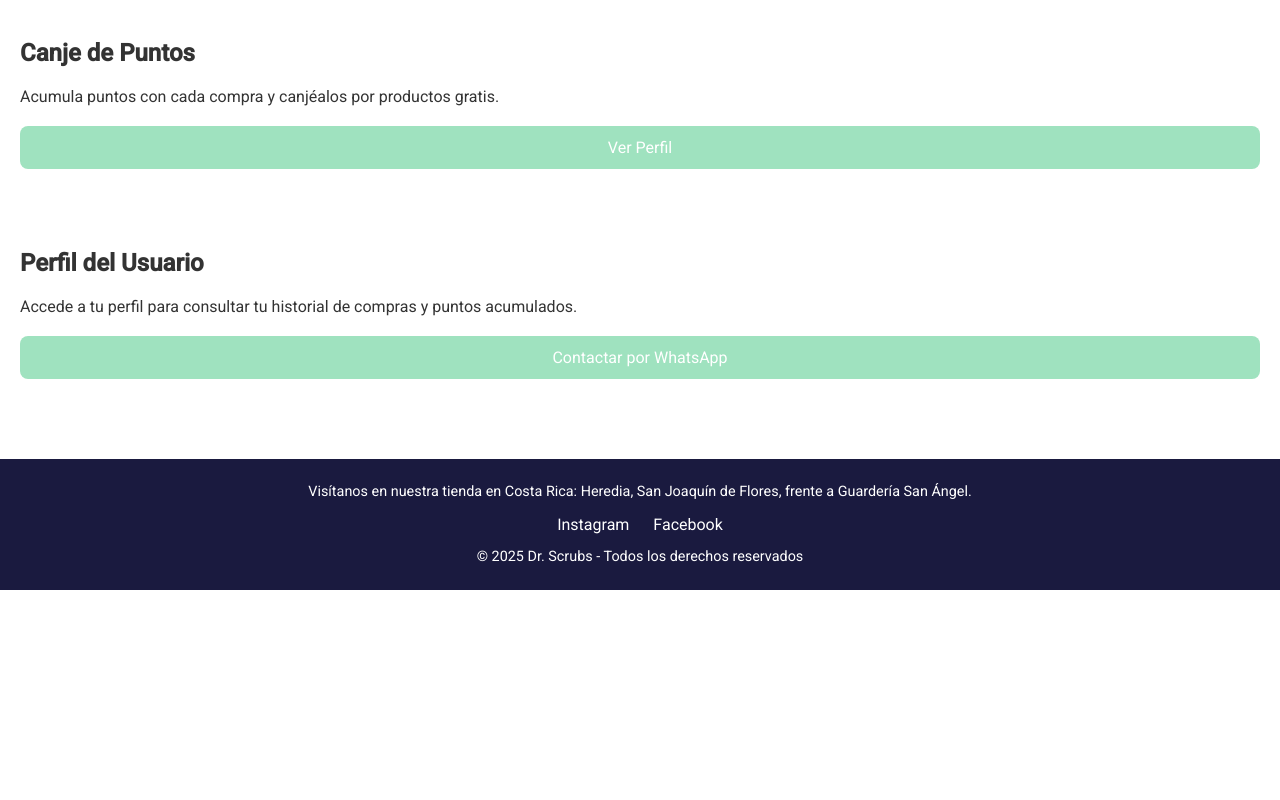
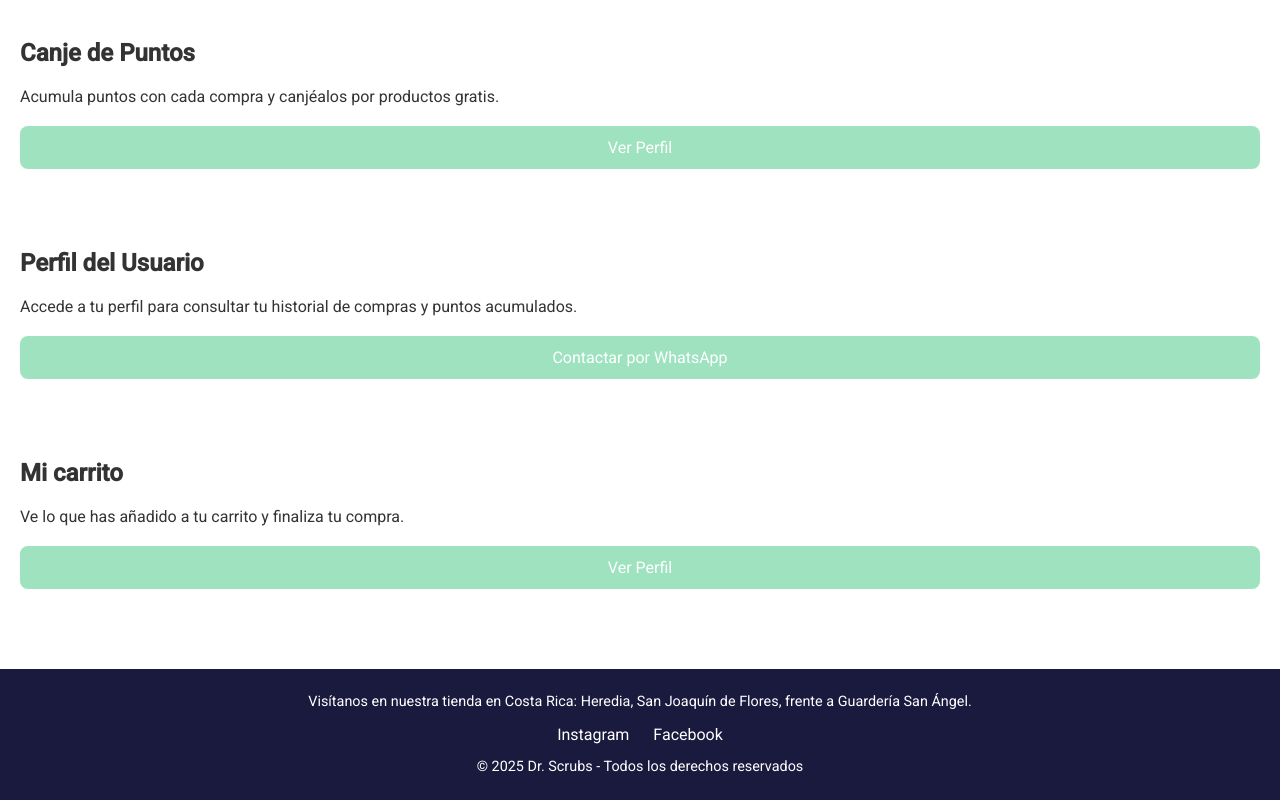
Before and after one commit to Vale0401/drscrubs, a plain HTML site: page index.html in a window 1280 px wide. Shown: the part 891-1691 px from the top of the page. Before the commit the page ends 1481 px from the top, so only its background shows below. Drawn offline with Linux system fonts and the light colour scheme.

Commit message:
Update index.html

```diff
--- a/index.html
+++ b/index.html
@@ -173,6 +173,12 @@
     <a href="https://wa.me/727107670" class="btn-primary hover-green">Contactar por WhatsApp</a>
 </section>
 
+<section id="Mi Carrito">
+    <h2>Mi carrito</h2>
+    <p>Ve lo que has añadido a tu carrito y finaliza tu compra. </p>
+    <a href="#perfil" class="btn-primary hover-green">Ver Perfil</a>
+</section>
+
 <footer>
     <p>Visítanos en nuestra tienda en Costa Rica: Heredia, San Joaquín de Flores, frente a Guardería San Ángel.</p>
     <div class="social-links">
```
